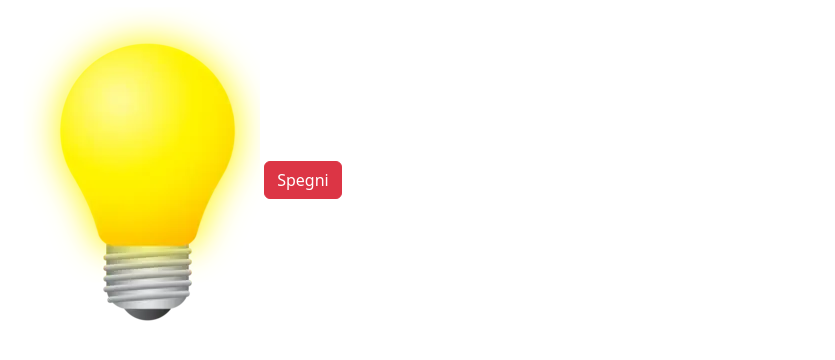
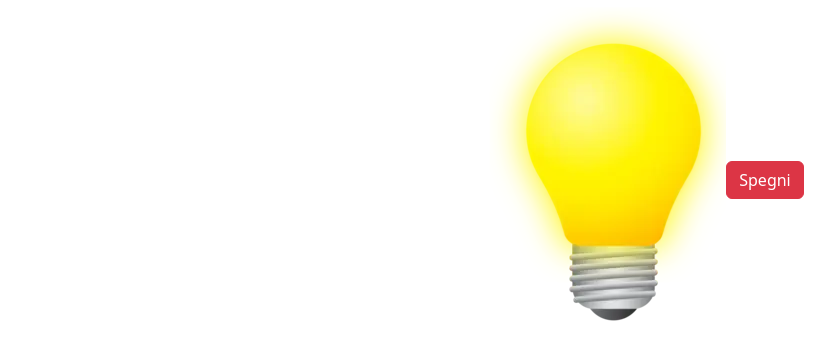
Before and after one commit to Leonardo-Corazzini/js-dom-1, a plain HTML site: page index.html in a window 1280 px wide. Both pictures are taken after a click on the button "Primary". Shown: the whole page, without its empty margins (10-845 px from the left). Drawn offline with nearby package versions, Linux system fonts and the light colour scheme.

Commit message:
FIX: bonus

```diff
--- a/index.html
+++ b/index.html
@@ -1,18 +1,26 @@
 <!DOCTYPE html>
 <html lang="en">
+
 <head>
     <meta charset="UTF-8">
     <meta name="viewport" content="width=device-width, initial-scale=1.0">
     <title>Document</title>
-    <link href="https://cdn.jsdelivr.net/npm/bootstrap@5.3.3/dist/css/bootstrap.min.css" rel="stylesheet" integrity="sha384-QWTKZyjpPEjISv5WaRU9OFeRpok6YctnYmDr5pNlyT2bRjXh0JMhjY6hW+ALEwIH" crossorigin="anonymous">
+    <link href="https://cdn.jsdelivr.net/npm/bootstrap@5.3.3/dist/css/bootstrap.min.css" rel="stylesheet"
+        integrity="sha384-QWTKZyjpPEjISv5WaRU9OFeRpok6YctnYmDr5pNlyT2bRjXh0JMhjY6hW+ALEwIH" crossorigin="anonymous">
 </head>
+
 <body>
     <main>
-        <img id="lampimg" src="./img/white_lamp.png" alt="">
-        <button id="btn" type="button" class="btn btn-warning">Primary</button>
+        <div class="container d-flex justify-content-center align-items-center flex-wrap">
+            <img id="lampimg" class="" src="./img/white_lamp.png" alt="">
+            <button id="btn" type="button" class="btn btn-warning">Primary</button>
+        </div>
     </main>
-    <script src="https://cdn.jsdelivr.net/npm/bootstrap@5.3.3/dist/js/bootstrap.bundle.min.js" integrity="sha384-YvpcrYf0tY3lHB60NNkmXc5s9fDVZLESaAA55NDzOxhy9GkcIdslK1eN7N6jIeHz" crossorigin="anonymous"></script>
+    <script src="https://cdn.jsdelivr.net/npm/bootstrap@5.3.3/dist/js/bootstrap.bundle.min.js"
+        integrity="sha384-YvpcrYf0tY3lHB60NNkmXc5s9fDVZLESaAA55NDzOxhy9GkcIdslK1eN7N6jIeHz"
+        crossorigin="anonymous"></script>
     <script src="script.js"></script>
 
 </body>
+
 </html>
--- a/script.js
+++ b/script.js
@@ -1,22 +1,24 @@
 const onOffbutton = document.getElementById('btn');
-console.log(onOffbutton)
 const lampImg = document.getElementById('lampimg');
-console.log(lampImg)
 
-onOffbutton.addEventListener('click',function(){
-    lampImg.classList.toggle('on');
+let lampOn = false;
 
-    if (lampImg.classList.contains('on')) {
-      onOffbutton.innerText = 'Spegni';
-      onOffbutton.classList.remove('btn-warning')
-      onOffbutton.classList.add('btn-danger')
-      lampImg.src = "./img/yellow_lamp.png"
+onOffbutton.addEventListener('click', function () {
 
-    } else {
-      onOffbutton.innerText = 'Accendi';
-      lampImg.src = "./img/white_lamp.png"
-      onOffbutton.classList.remove('btn-danger')
-      onOffbutton.classList.add('btn-warning')
+
+    if (lampOn === false) {
+        onOffbutton.innerText = 'Spegni';
+        onOffbutton.classList.remove('btn-warning');
+        onOffbutton.classList.add('btn-danger');
+        lampImg.src = "./img/yellow_lamp.png";
+        lampOn = true;
+
+    } else if (lampOn === true) {
+        onOffbutton.innerText = 'Accendi';
+        lampImg.src = "./img/white_lamp.png";
+        onOffbutton.classList.remove('btn-danger');
+        onOffbutton.classList.add('btn-warning');
+        lampOn = false;
     }
 
 
```
